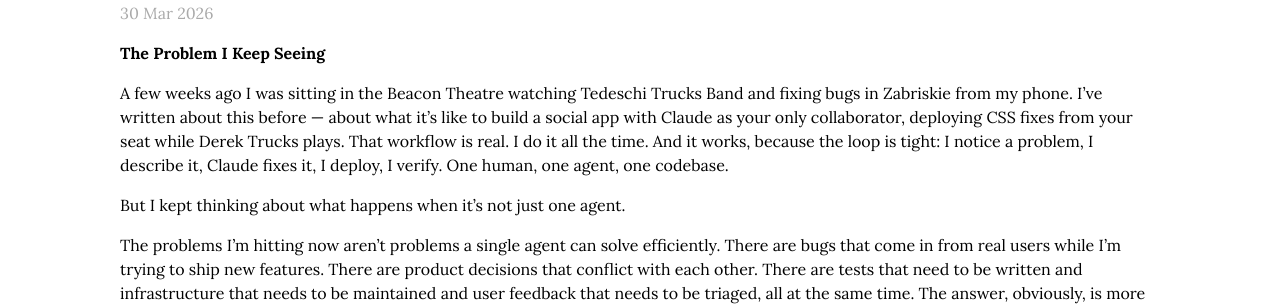
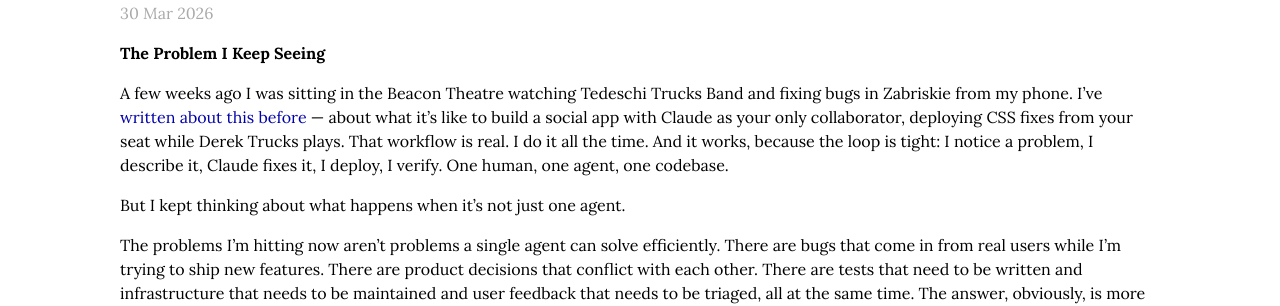
Before and after one commit to cmeiklejohn/cmeiklejohn.github.io, a Jekyll site: the page built from _posts/2026-03-30-caucus.markdown, in a window 1280 px wide and 900 px high. Shown: the part 143-449 px from the top of the window. Built offline with Jekyll 4.4.1, drawn with Linux system fonts in a browser that asks for light colours; some web fonts are replaced; part of the change alters nothing that is shown.

```diff
--- a/_posts/2026-03-30-caucus.markdown
+++ b/_posts/2026-03-30-caucus.markdown
@@ -8,7 +8,7 @@ categories: ai agents distributed zabriskie
 
 ## The Problem I Keep Seeing
 
-A few weeks ago I was sitting in the Beacon Theatre watching Tedeschi Trucks Band and fixing bugs in Zabriskie from my phone. I've written about this before — about what it's like to build a social app with Claude as your only collaborator, deploying CSS fixes from your seat while Derek Trucks plays. That workflow is real. I do it all the time. And it works, because the loop is tight: I notice a problem, I describe it, Claude fixes it, I deploy, I verify. One human, one agent, one codebase.
+A few weeks ago I was sitting in the Beacon Theatre watching Tedeschi Trucks Band and fixing bugs in Zabriskie from my phone. I've [written about this before](/ai/zabriskie/development/2026/03/29/the-show-is-happening-right-now-and-nothing-works.html) — about what it's like to build a social app with Claude as your only collaborator, deploying CSS fixes from your seat while Derek Trucks plays. That workflow is real. I do it all the time. And it works, because the loop is tight: I notice a problem, I describe it, Claude fixes it, I deploy, I verify. One human, one agent, one codebase.
 
 But I kept thinking about what happens when it's not just one agent.
 
```
